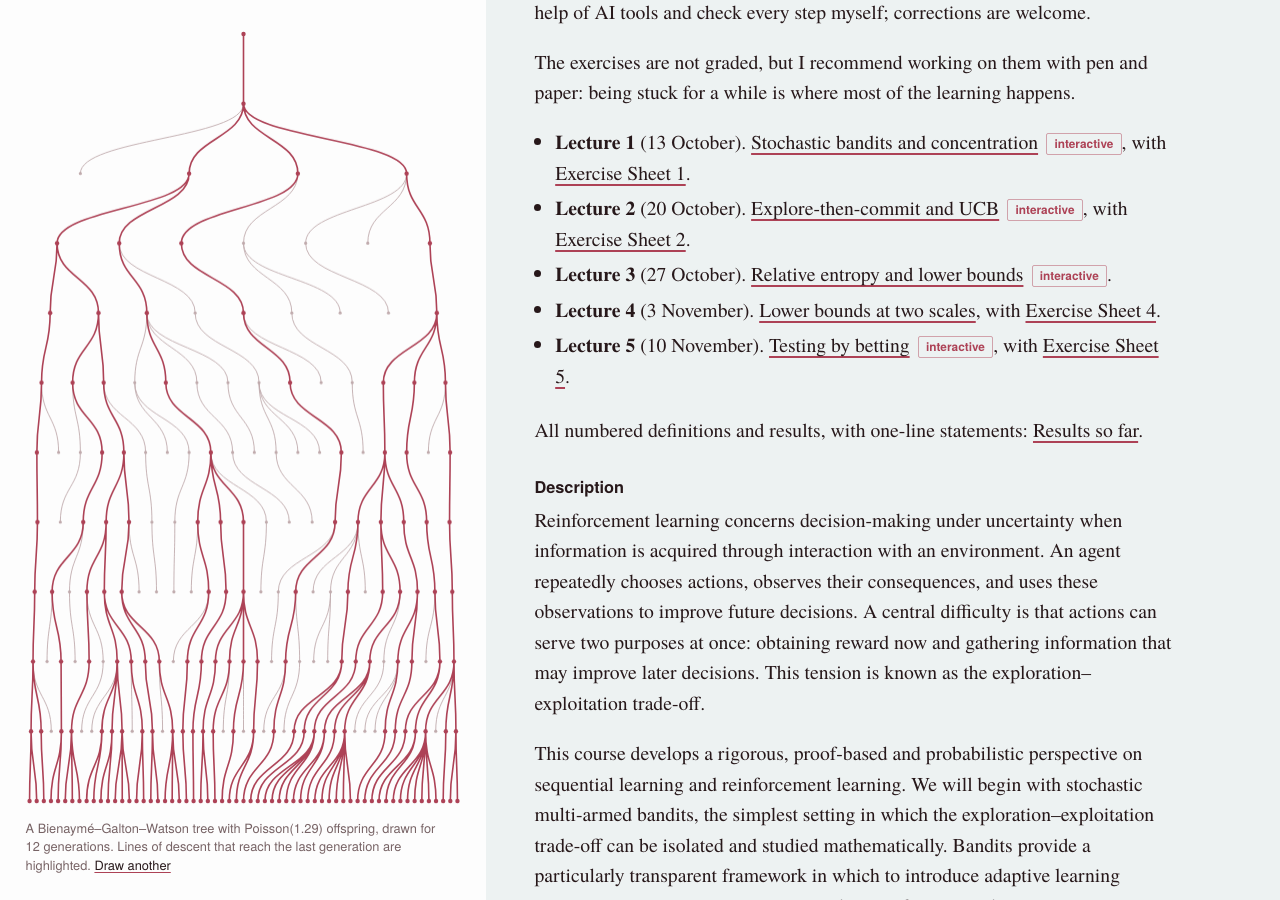
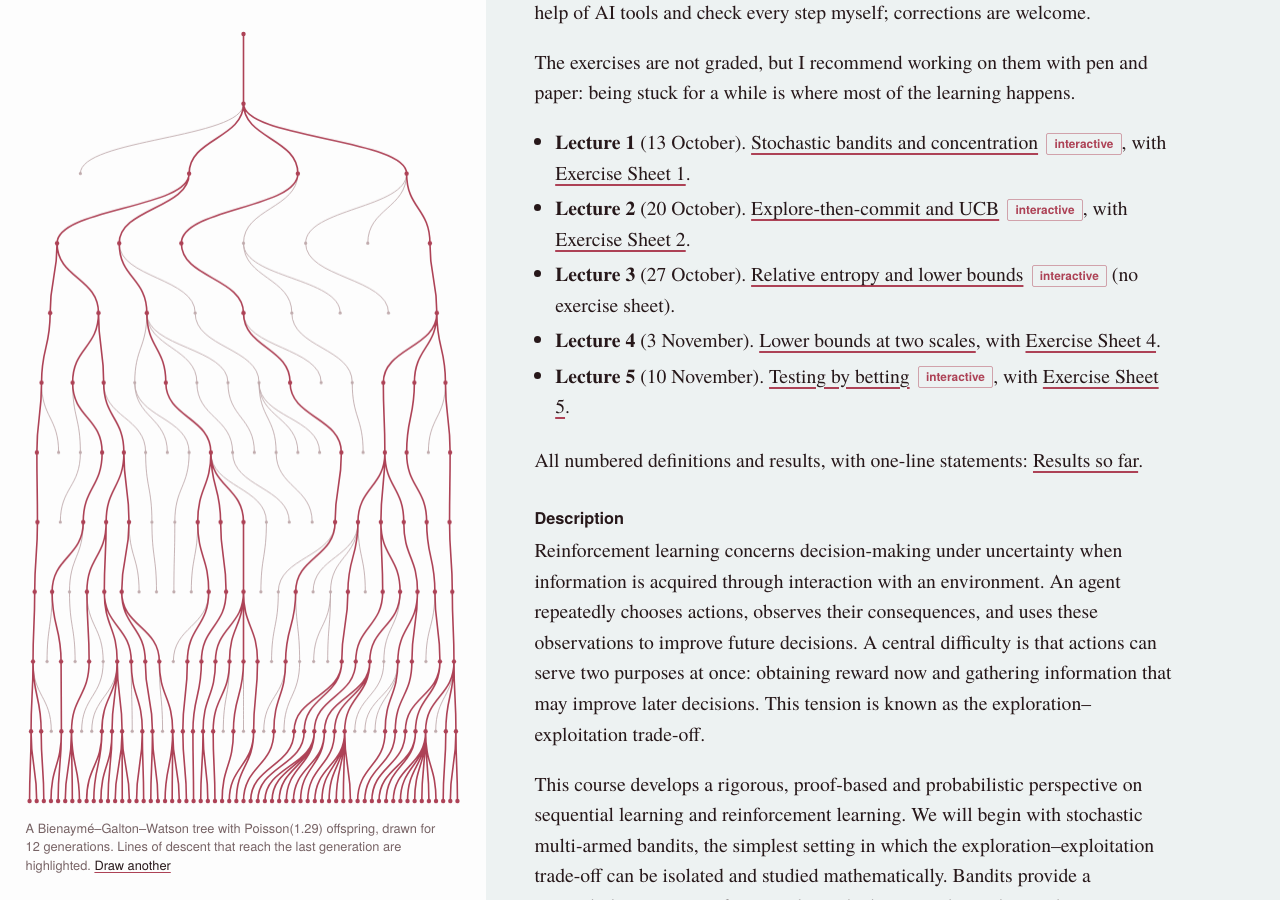
Before and after one commit to iyertejas/iyertejas.github.io, a Jekyll site: the page built from course-rl-2026.md, in a window 1280 px wide and 900 px high, scrolled down 587 px. Built offline with Jekyll 4.4.1, drawn with Linux system fonts in a browser that asks for light colours.

Commit message:
RL course page: note that Lecture 3 has no exercise sheet

```diff
--- a/course-rl-2026.md
+++ b/course-rl-2026.md
@@ -22,7 +22,7 @@ The exercises are not graded, but I recommend working on them with pen and paper
 
 - **Lecture 1** (13 October). [Stochastic bandits and concentration](course-rl-2026-lecture-1.html) <span class="tag">interactive</span>, with [Exercise Sheet 1](course-rl-2026-sheet-1.html).
 - **Lecture 2** (20 October). [Explore-then-commit and UCB](course-rl-2026-lecture-2.html) <span class="tag">interactive</span>, with [Exercise Sheet 2](course-rl-2026-sheet-2.html).
-- **Lecture 3** (27 October). [Relative entropy and lower bounds](course-rl-2026-lecture-3.html) <span class="tag">interactive</span>.
+- **Lecture 3** (27 October). [Relative entropy and lower bounds](course-rl-2026-lecture-3.html) <span class="tag">interactive</span> (no exercise sheet).
 - **Lecture 4** (3 November). [Lower bounds at two scales](course-rl-2026-lecture-4.html), with [Exercise Sheet 4](course-rl-2026-sheet-4.html).
 - **Lecture 5** (10 November). [Testing by betting](course-rl-2026-lecture-5.html) <span class="tag">interactive</span>, with [Exercise Sheet 5](course-rl-2026-sheet-5.html).
 
```
